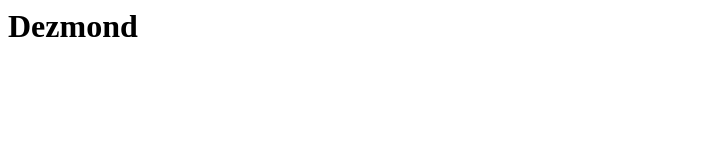
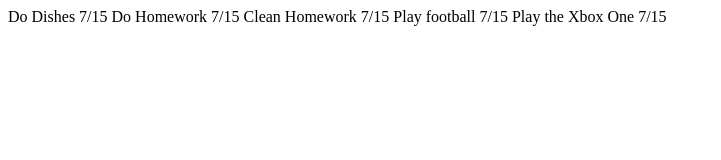
Before and after one commit to DezmondH21/todo_app_front_end, a plain HTML site: page index.html in a window 1280 px wide. Shown: the whole page, without its empty margins (0-721 px from the left). Drawn offline with Linux system fonts and the light colour scheme.

Commit message:
New todo list

```diff
--- a/index.html
+++ b/index.html
@@ -1 +1,14 @@
-<h1>Dezmond</h1>
+<!DOCTYPE html>
+
+<html>
+    <head> <!--Only shows for cpu not human visual-->
+        <title>Todo List Applications</title>
+    <body>
+    Do Dishes 7/15
+    Do Homework 7/15
+    Clean Homework 7/15
+    Play football 7/15
+    Play the Xbox One 7/15
+    </body>
+    </head>
+</html>
```
